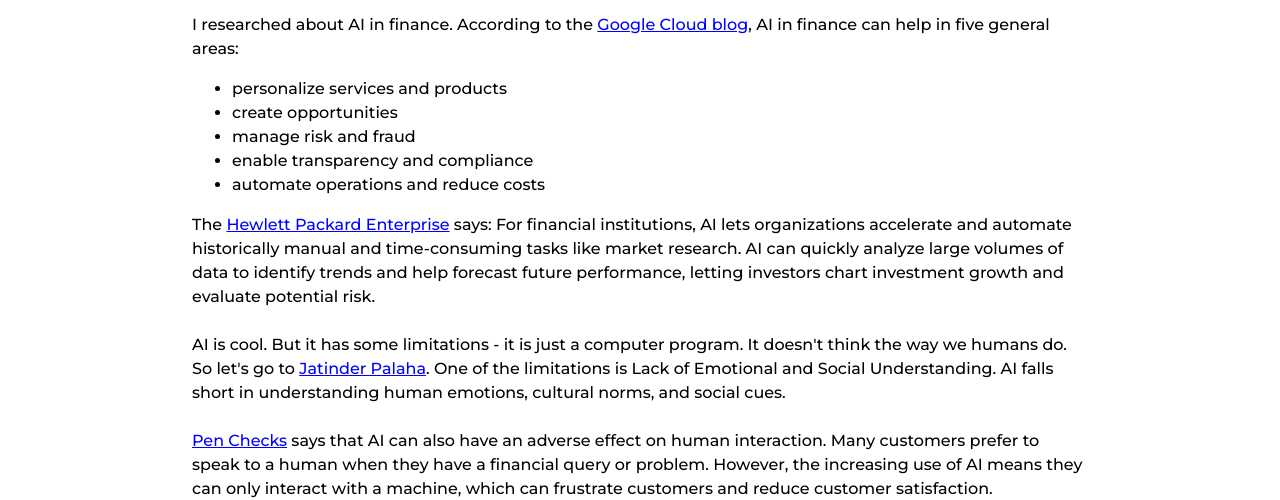
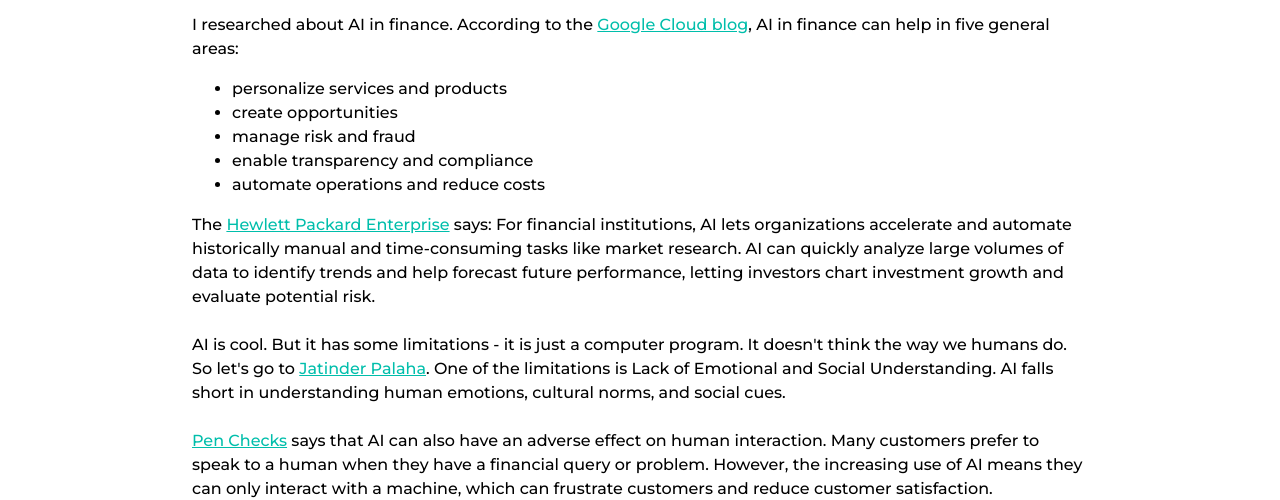
Before and after one commit to MadelynGH/financeFinder, a plain HTML site: page problem/index.html in a window 1280 px wide. Shown: the part 303-803 px from the top of the page. Drawn offline with Linux system fonts and the light colour scheme; a web font is replaced by a local one.

Commit message:
Links have a more on-brand color

```diff
--- a/styles/header.css
+++ b/styles/header.css
@@ -172,7 +172,7 @@ input[type="submit"]:hover {
 
 .yes-links a {
     text-decoration: underline;
-    color: blue;
+    color: rgb(0, 190, 171);
 }
 
 .yes-links a:active {
```
